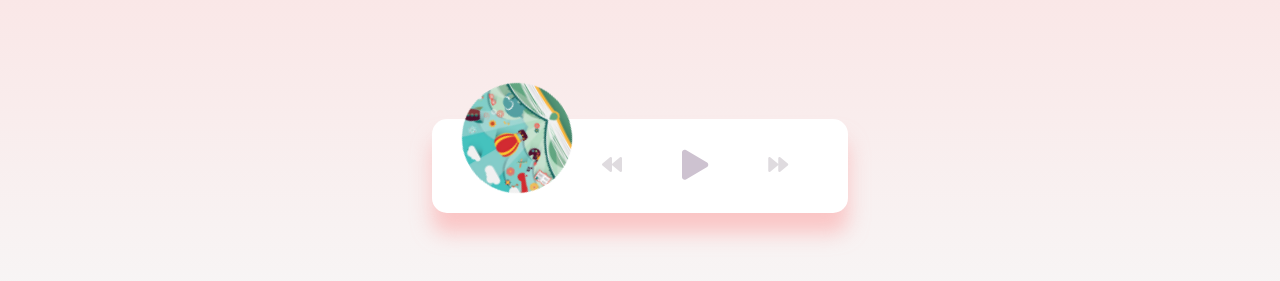
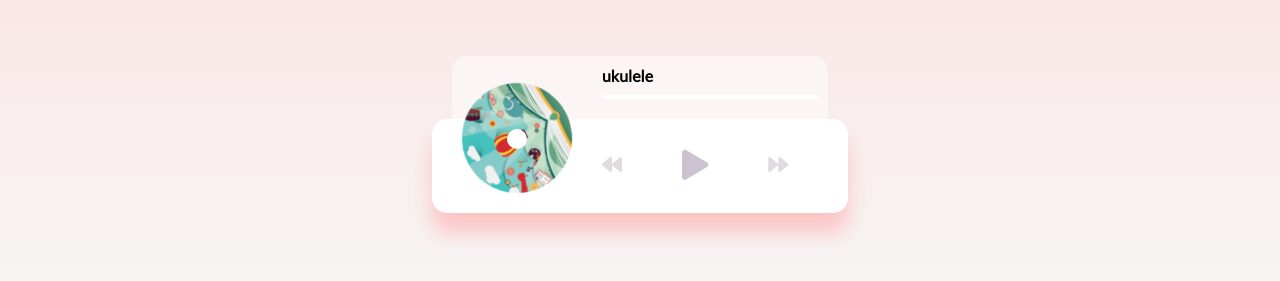
Before and after one commit to dav1dborja/music-player, a plain HTML site: page index.html in a window 1280 px wide. Shown: the part 275-556 px from the top of the page. Drawn offline with Linux system fonts and the light colour scheme.

Commit message:
music info styling and animation

```diff
--- a/index.html
+++ b/index.html
@@ -11,7 +11,7 @@
   <h1>Music Player</h1>
   <div class="music-container play" id="music-container">
     <div class="music-info">
-      <h4 id="title"></h4>
+      <h4 id="title">ukulele</h4>
       <div class="progress-container" id="progress-container">
         <div class="progress" id="progress"></div>
       </div>
--- a/style.css
+++ b/style.css
@@ -33,6 +33,18 @@ body {
 .img-container {
   position: relative;
   width: 110px;
+}
+
+.img-container::after {
+  content: '';
+  background-color: #fff;
+  border-radius: 50%;
+  position: absolute;
+  bottom: 100%;
+  left: 50%;
+  width: 20px;
+  height: 20px;
+  transform: translate(-50%, 50%);
 }
 
 .img-container img {
@@ -88,3 +100,43 @@ body {
 .action-btn:focus {
   outline: 0;
 }
+
+.music-info {
+  background-color: rgba(255, 255, 255, 0.5);
+  border-radius: 15px 15px 0 0;
+  position: absolute;
+  top: 0;
+  left: 20px;
+  width: calc(100% - 40px);
+  padding: 10px 10px 10px 150px;
+  opacity: 0;
+  transform: translateY(0%);
+  transition: transform 0.3s ease-in, opacity 0.3s ease-in;
+  z-index: 0;
+}
+
+.music-container.play .music-info {
+  opacity: 1;
+  transform: translateY(-100%);
+}
+
+.music-info h4 {
+  margin: 0;
+}
+
+.progress-container {
+  background: #fff;
+  border-radius: 5px;
+  cursor: pointer;
+  margin: 10px 0;
+  height: 4px;
+  width: 100%;
+}
+
+.progress {
+  background-color: #fe8daa;
+  border-radius: 5px;
+  height: 100%;
+  width: 0%;
+  transition: width 0.1s linear;
+}
```
